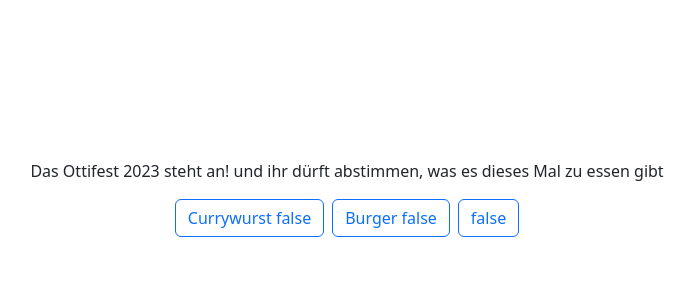
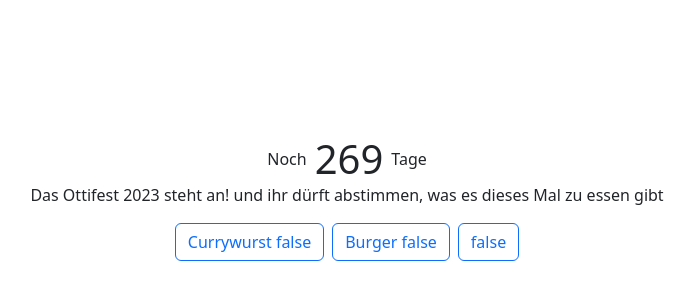
Before and after one commit to m-hofstetter/ottifest.de, a React (Create React App) app: page / in a window 1280 px wide. Shown: the part 202-502 px from the top of the page, without its empty margins (293-988 px from the left). Built offline with nearby package versions, Linux system fonts and the light colour scheme.

Commit message:
Add countdown

```diff
--- a/src/App.js
+++ b/src/App.js
@@ -1,10 +1,14 @@
 import PollComponent from "./components/PollComponent";
 import ExplainerComponent from "./components/ExplainerComponent";
+import CountdownComponent from "./components/CountdownComponent";
 
 function App() {
   return (
     <div className="App align-middle">
-        <ExplainerComponent className={'mb-3'}></ExplainerComponent>
+        <div className={'d-flex justify-content-center'}>
+            <CountdownComponent targetDate={new Date('2023-07-22')}/>
+        </div>
+        <ExplainerComponent/>
         <PollComponent name={"asdf"}></PollComponent>
     </div>
   );
--- /dev/null
+++ b/src/components/CountdownComponent.tsx
@@ -0,0 +1,41 @@
+import React, {PropsWithChildren, useEffect, useState} from 'react';
+import {DayCountdownService} from "../services/DayCountdownService";
+
+interface CountdownComponentProps extends PropsWithChildren{
+    targetDate: Date
+}
+
+function CountdownComponent(props: CountdownComponentProps) {
+
+    const [daysLeft, setDaysLeft] = useState<number>(DayCountdownService(props.targetDate));
+
+    useEffect(() => {
+        console.log('asdf')
+        const intervalId = setInterval(() => {
+            setDaysLeft(
+                DayCountdownService(props.targetDate)
+            );
+        }, 1000);
+
+        return () => clearInterval(intervalId);
+    }, [props.targetDate]);
+
+    if (daysLeft > 1) {
+        return <div className={'d-flex align-items-center'}>
+            <div>Noch</div>
+            <h1 className={'mx-2 mb-0'}>{daysLeft}</h1>
+            <div>Tage</div>
+        </div>
+    }
+    if (daysLeft === 1) {
+        return <h1>Morgen!</h1>
+    }
+    if (daysLeft === 0) {
+        return <h1>Heute</h1>
+    }
+    return <div>Vielen Dank für ein schönes Fest!</div>
+
+};
+
+
+export default CountdownComponent;
--- /dev/null
+++ b/src/services/DayCountdownService.ts
@@ -0,0 +1,6 @@
+export function DayCountdownService(targetDate: Date): number {
+
+    return (
+        Math.floor((targetDate.getTime() - new Date().getTime()) / (1000 * 60 * 60 * 24) + 1)
+    )
+};
```
Also changed, not shown: package.json (+29 -4 lines), 2 other files (tests, documents, lock files or other folders).
